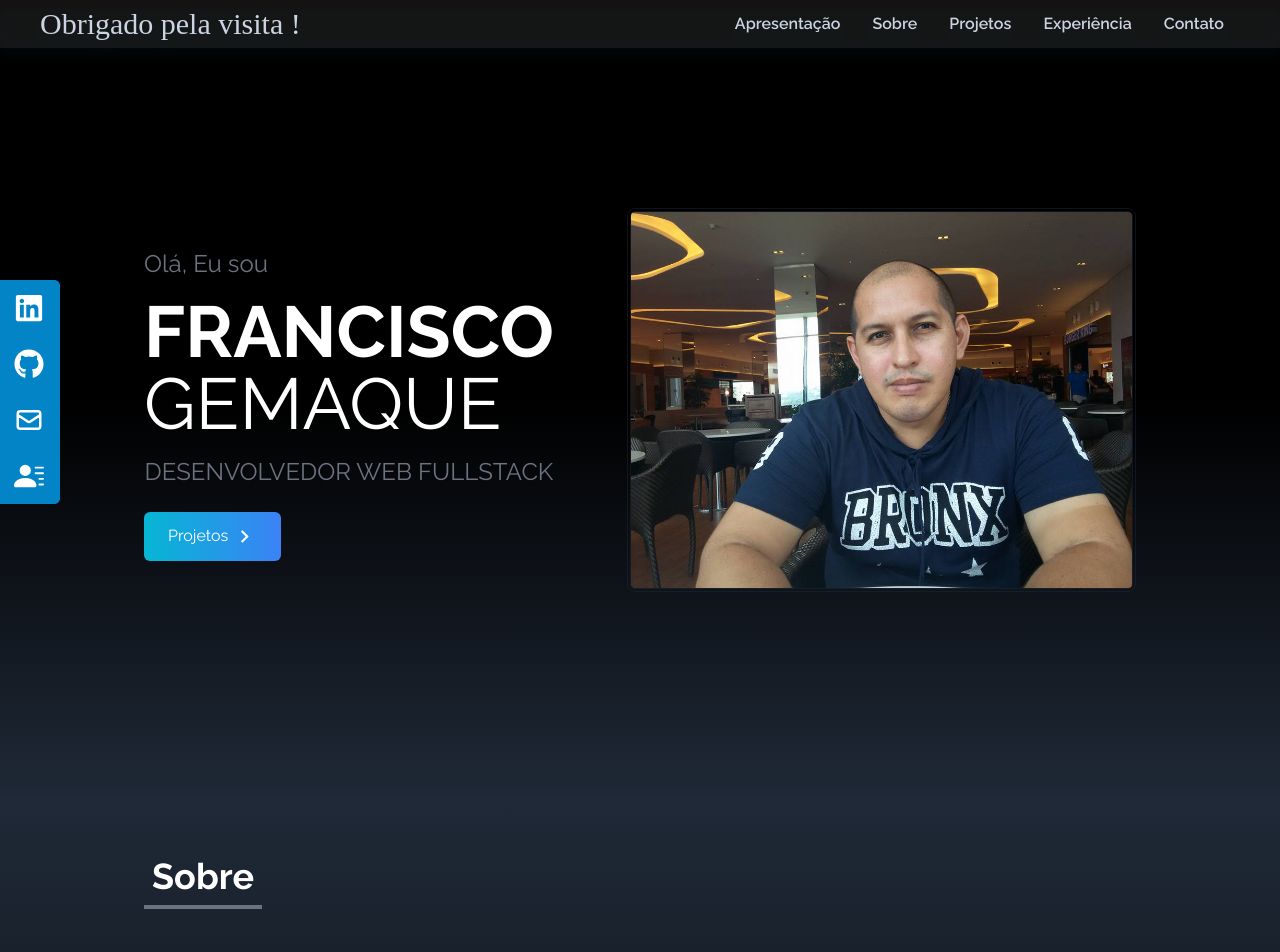
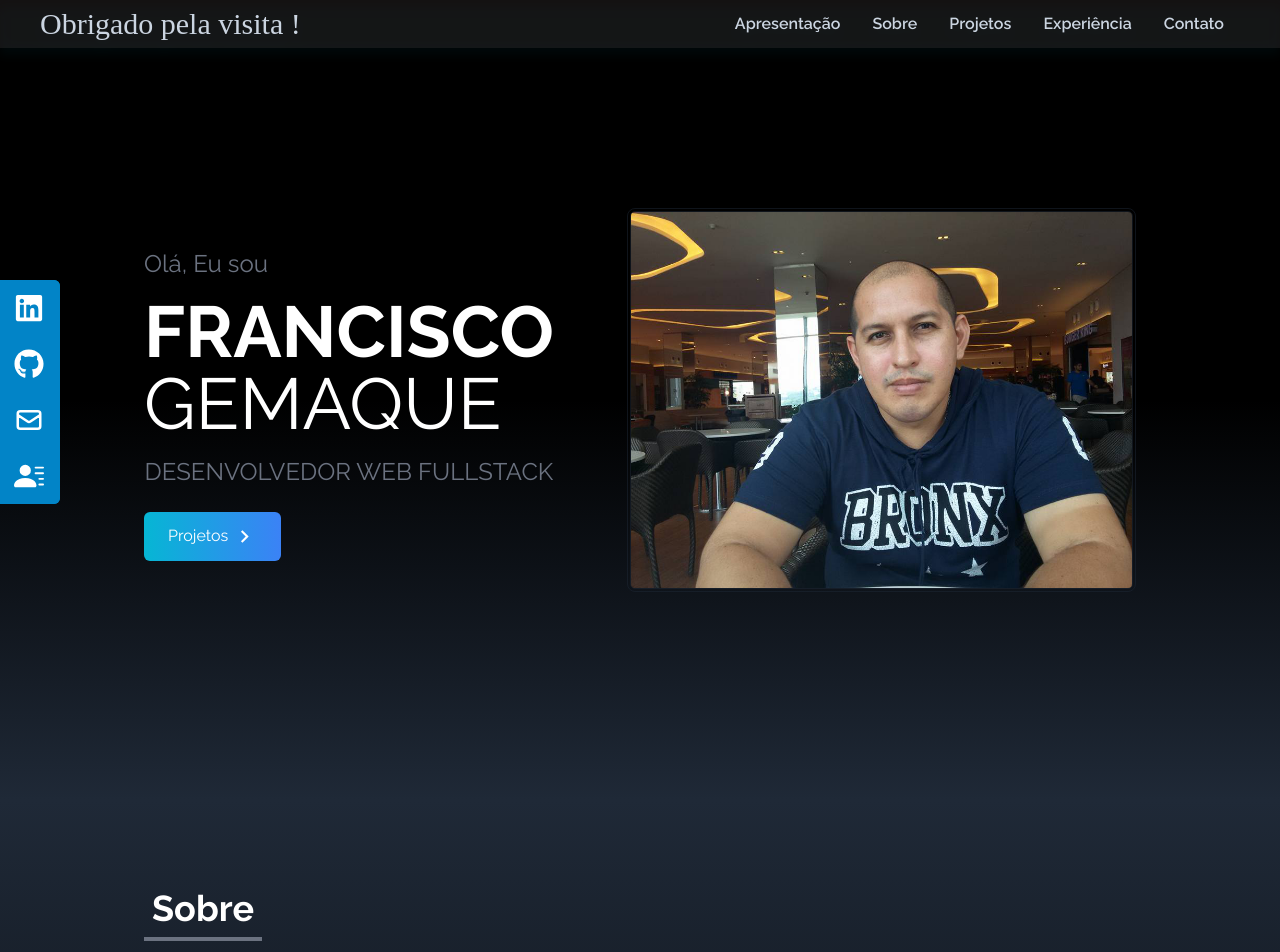
Before and after one commit to gemaquejr/portfolio, a React (Create React App) app in the folder portfolio/: page / in a window 1280 px wide. Shown: the top 952 px of the page. Built offline with nearby package versions, Linux system fonts and the light colour scheme.

Commit message:
Adiciona refatoracao no component about

```diff
--- a/portfolio/src/components/about.jsx
+++ b/portfolio/src/components/about.jsx
@@ -8,7 +8,7 @@ const About = () => {
       className="bg-gradient-to-b from-gray-800 to-black text-white w-full h-screen"
     >
       <div className="max-w-screen-lg p-4 mx-auto flex flex-col justify-center w-full h-screen">
-        <div className="lg:pb-8">
+        <div className="pt-8">
           <p className="text-4xl font-bold inline border-b-4 border-gray-500 p-2">
             Sobre
           </p>
```
